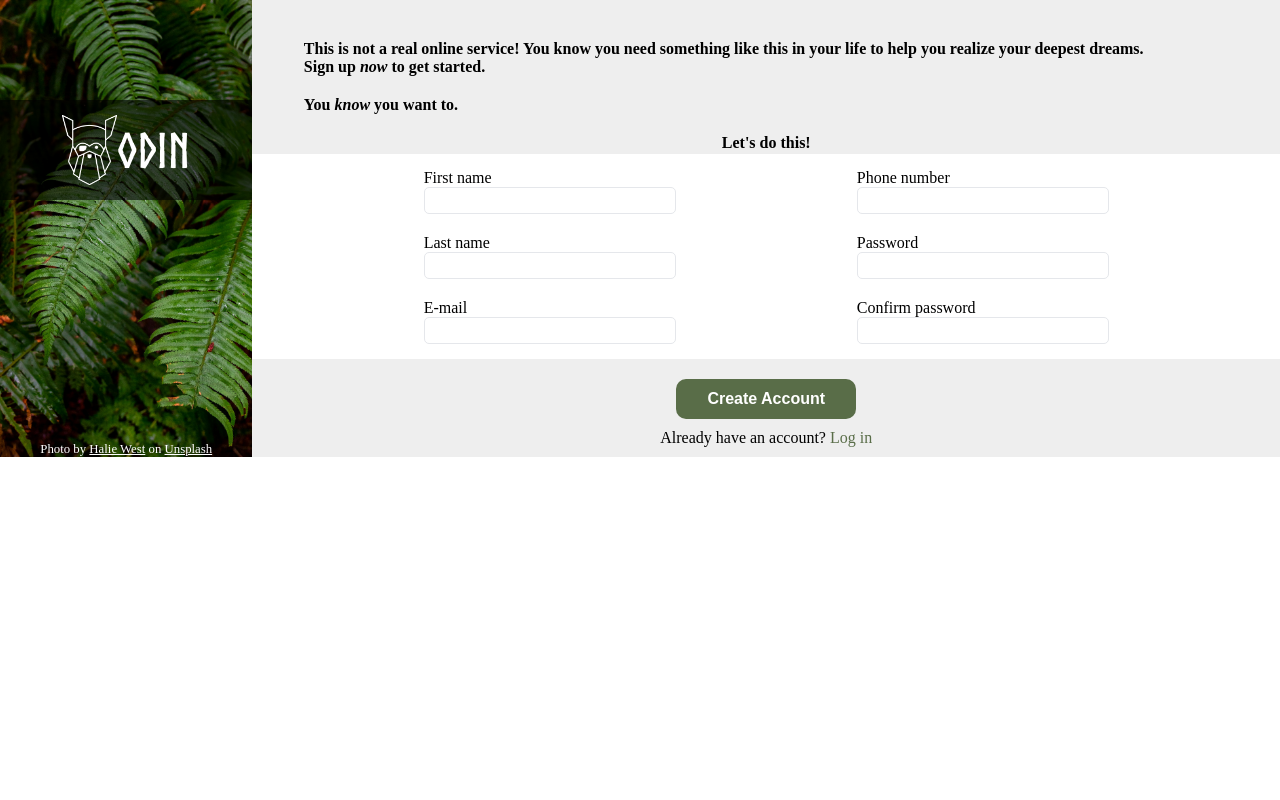
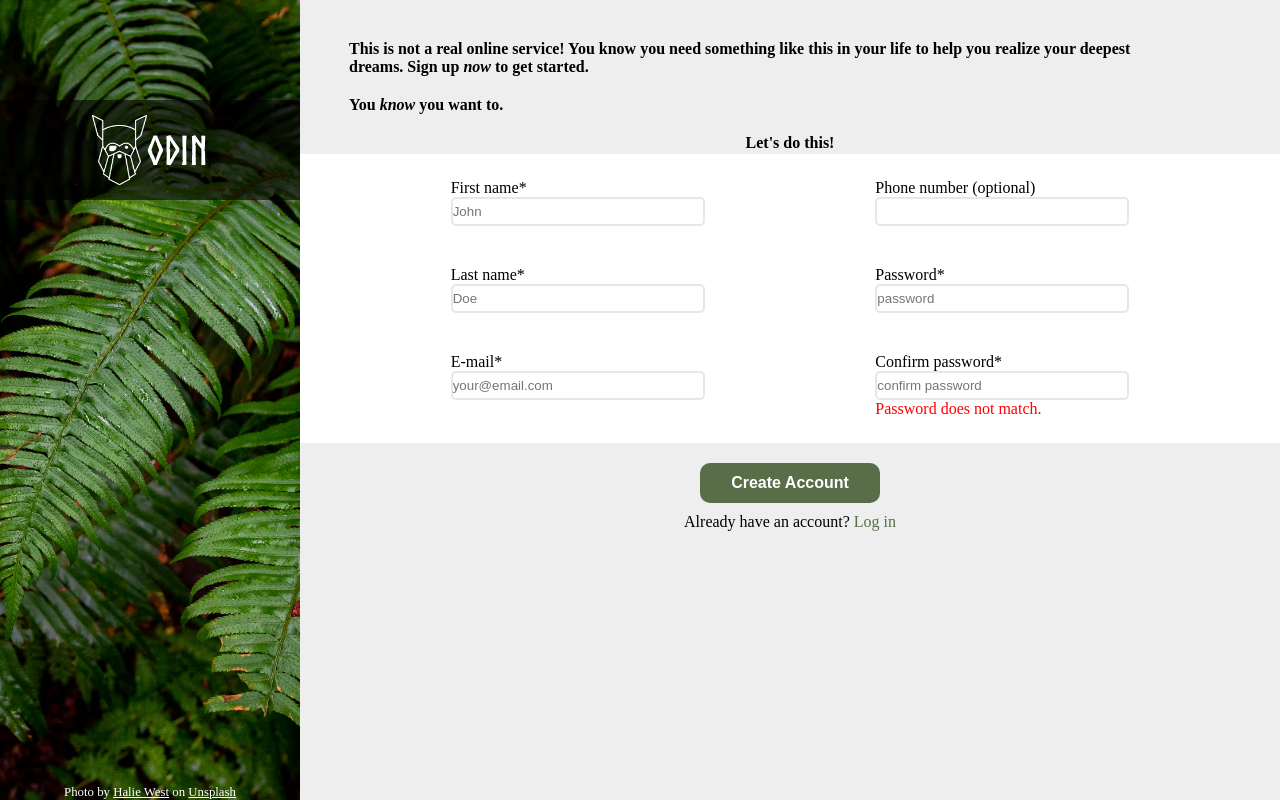
Before and after one commit to GyuraCode/sign-up-form, a plain HTML site: page index.html in a window 1280 px wide. Drawn offline with Linux system fonts and the light colour scheme.

Commit message:
finish form, refine left side, integrate basic js Added and refined borders based on validity, as well as added a basic checker for password against itself; can be added to and tinkered with, refined even, but for now this project is functional.

```diff
--- a/index.html
+++ b/index.html
@@ -25,7 +25,7 @@
 
 
 
-                <form class="right-side">
+                <form class="right-side" method="post" action="">
                     <p class="top-text">This is not a real online service! You know you need something like this in your life to help you realize your deepest dreams. Sign up <i>now</i> to get started.</i></p>
                     <p class="top-text bottom">You <i>know</i> you want to.</p>
                     <fieldset class="right-top">
@@ -33,30 +33,33 @@
                         <div class="data">
                             <div class="firstline">
                                 <div class="first-name field">
-                                    <label for="first-name">First name</label>
-                                    <input type="text" id="first-name" name="first-name" required></input>
+                                    <label for="first-name">First name<span aria-hidden="true">*</span></label>
+                                    <input type="text" id="first-name" name="first-name" placeholder="John" required></input>
                                 </div>
                                 <div class="last-name field">
-                                    <label for="last-name">Last name</label>
-                                    <input type="text" id="last-name" name="first-name" required></input>
+                                    <label for="last-name" >Last name<span aria-hidden="true">*</span></label>
+                                    <input type="text" id="last-name" name="last-name" placeholder="Doe" required></input>
                                 </div>
                                 <div class="e-mail field">
-                                    <label for="e-mail">E-mail</label>
-                                    <input type="email" id="e-mail" name="e-mail" required></input>
+                                    <label for="e-mail" class="e-mail">E-mail<span aria-hidden="true">*</span></label>
+                                    <input type="email" id="e-mail" name="e-mail" placeholder="your@email.com" required></input>
+                                    <p>*Please enter a valid e-mail address.</p>
                                 </div>
                             </div>
                             <div class="secondline">
                                 <div class="tel field">
-                                    <label for="phone-number">Phone number</label>
+                                    <label for="phone-number">Phone number (optional)
+                                    </label>
                                     <input type="tel" id="phone-number" name="phone-number"></input>
                                 </div>
                                 <div class="password field">
-                                    <label for="password">Password</label>
-                                    <input type="password" id="password" name="password" class="error" required></input>
+                                    <label for="password" class="error">Password<span aria-hidden="true">*</span></label>
+                                    <input type="password" id="password" name="password" placeholder="password"  required></input>
                                 </div>
                                 <div class="repassword field">
-                                    <label for="repassword">Confirm password</label>
-                                    <input type="password" id="repassword" name="repassword" class="error" required></input>
+                                    <label for="repassword" class="re-error invalid">Confirm password<span aria-hidden="true">*</span></label>
+                                    <input type="password" id="repassword" name="repassword repass-entry" placeholder="confirm password"  required></input>
+                                    <p class="same-pass">Password does not match.</p>
                                 </div>
                             </div>
                     </fieldset>
@@ -67,5 +70,6 @@
                 </form>
             </div>
         </main>
+    <script src="script.js"></script>
     </body>
 </html>
--- /dev/null
+++ b/script.js
@@ -0,0 +1,12 @@
+const PASSWORD = document.querySelector("#password");
+const REPASSWORD = document.querySelector("#repassword");
+
+const ERROR = document.querySelector(".same-pass");
+
+REPASSWORD.onkeyup = function() {
+    if (PASSWORD.value === REPASSWORD.value) {
+        ERROR.textContent = "";
+    } else {
+        ERROR.textContent = "Password does not match.";
+    }
+}
--- a/styles.css
+++ b/styles.css
@@ -7,17 +7,17 @@
 @font-face {
     font-family: "Norse-Bold";
     src: url("font/Norse-Bold.otf"),
-
 }
 
 .main-page {
     display: flex;
+    height: 100vh;
+}
 
-}
 .left-side {
     position: relative;
-    flex: 1 0 250px;
-    max-width: 300px;
+    flex: 1;
+    min-width: 300px;
 }
 
 .left-image {
@@ -32,7 +32,7 @@
     position: absolute;
     top: 100px;
     width: 100%;
-    height:100px;
+    height: 100px;
 }
 
 .left-opacity {
@@ -47,7 +47,7 @@
 }
 
 .left-text {
-    font-size: 3em;
+    font-size: 2.5em;
     font-family: "Norse-Bold", sans-serif;
 }
 
@@ -68,11 +68,10 @@
     bottom: 0;
     font-size: 0.8em;
 }
-
-
+/*right side */
 
 .right-side {
-    flex-grow: 1;
+    flex-grow: 2;
     background-color: #eeeeee;
 }
 
@@ -106,7 +105,7 @@ legend {
     justify-content: space-evenly;
 }
 .field {
-    padding: 10px;
+    padding: 20px;
 }
 
 label, input {
@@ -114,11 +113,50 @@ label, input {
 }
 
 input {
-    border: 1px solid #E5E7EB;
+    outline: none;
+    border: 2px solid #E5E7EB;
     border-radius: 5px;
     height: 25px;
     width: 250px;
 }
+
+input.error {
+    border:2px solid red;
+}
+
+input:focus {
+    border: 2px solid blue;
+    box-shadow: 1px 1px 1px 1px  black;
+}
+
+.e-mail > p {
+    position: absolute;
+    display: none;
+    color: red;
+    padding-top: 3px;
+}
+
+div > input:invalid {
+    border: 2px solid red;
+}
+
+div > input:placeholder-shown {
+    border: 2px solid #E5E7EB;
+}
+
+.e-mail > input:invalid + p {
+    display: block;
+}
+
+.e-mail > input:placeholder-shown + p {
+    display: none;
+}
+
+.repassword > p {
+    color: red;
+}
+
+/*bottom right*/
 .right-bottom {
     display: flex;
     flex-direction: column;
```
